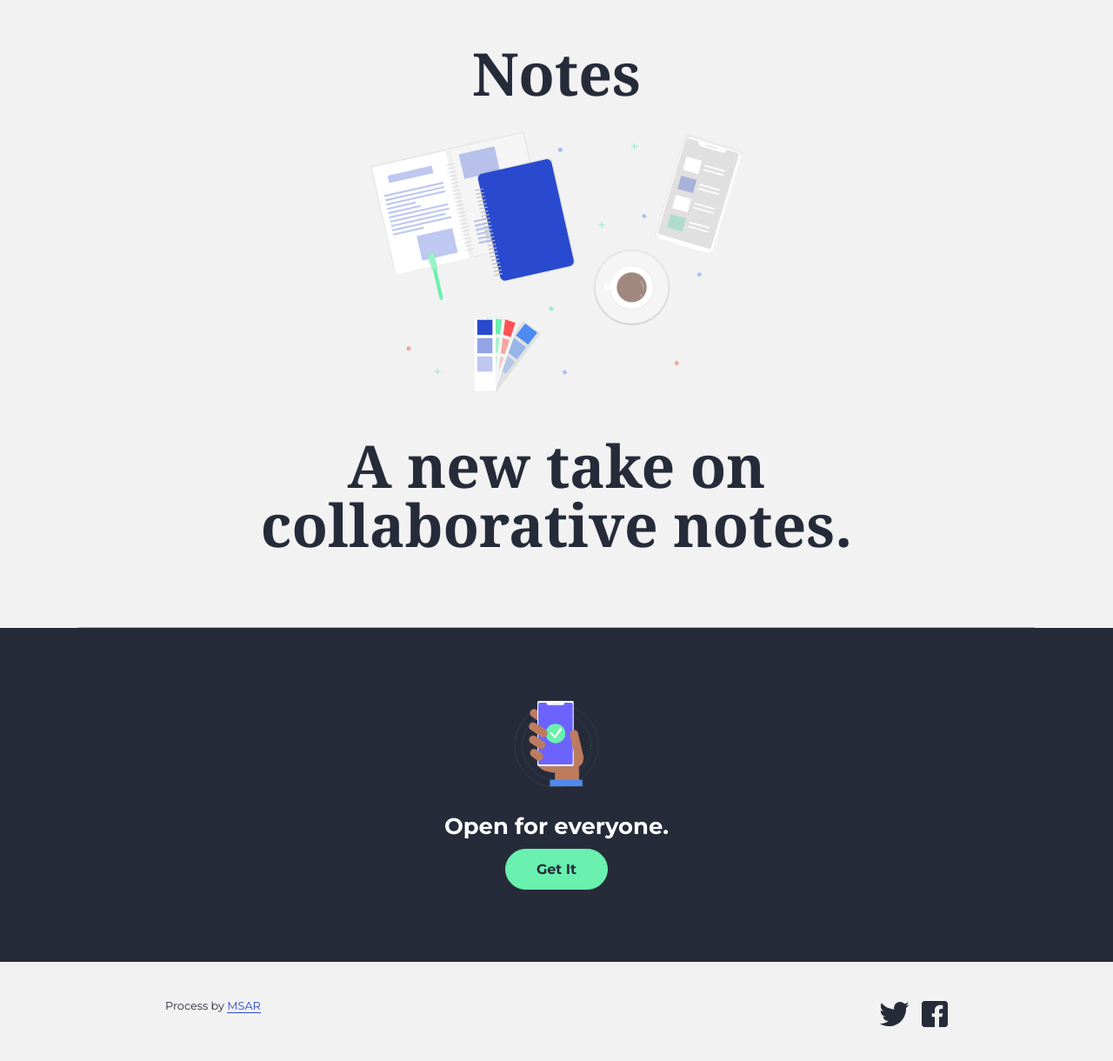
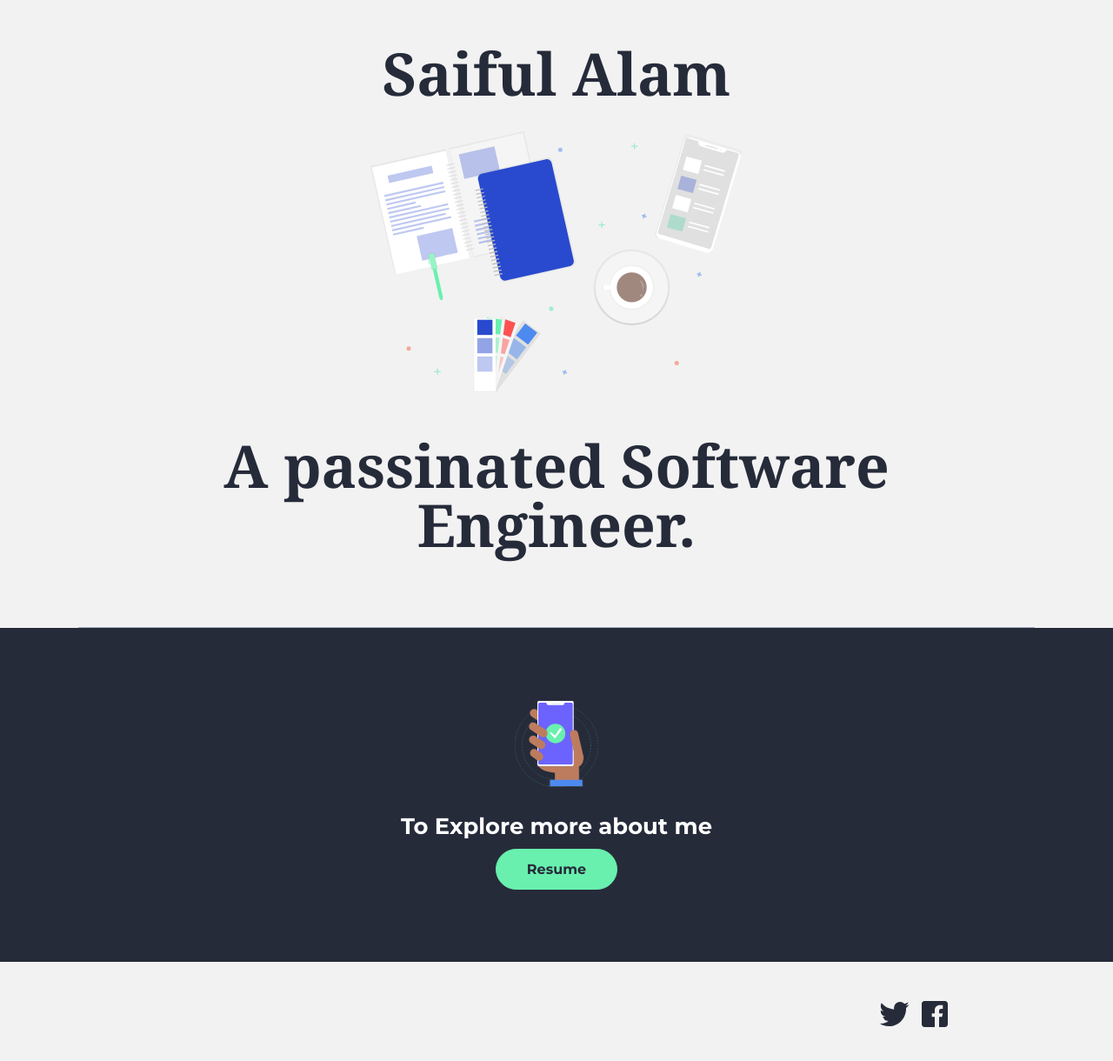
Before and after one commit to 4msar/4msar.xyz, a plain HTML site: page index.html in a window 1280 px wide. Shown: the whole page at 87% size. Drawn offline with nearby package versions, Linux system fonts and the light colour scheme; a web font is replaced by a local one.

Commit message:
Updated homepage

```diff
--- a/index.html
+++ b/index.html
@@ -18,7 +18,7 @@
         <link href="https://fonts.googleapis.com/css?family=Montserrat:400,400i,700|Source+Serif+Pro:700" rel="stylesheet">
 
         <!-- favicon.ico. Place these in the root directory. -->
-        <link rel="shortcut icon" href="favicon.ico">
+        <link rel="shortcut icon" href="//msar.me/favicon.ico">
 
     </head>
 
@@ -28,9 +28,9 @@
     <!-- Header -->
     <header class="align--center pt3">
         <div class="container--lg border--bottom pb3">
-            <h1 class="mb2">Notes</h1>
+            <h1 class="mb2">Saiful Alam</h1>
             <img class="logo mb3 reveal-on-scroll is-revealing" src="/img/logo-pure.svg" alt="Saiful Alam">
-            <h1 class="mb2">A new take on collaborative&nbsp;notes.</h1>
+            <h1 class="mb2">A passinated Software Engineer.</h1>
         </div>
     </header>
 
@@ -40,9 +40,9 @@
         <div class="bg--dark-gray align--center pt3 pb3">
             <div class="container pt2 pb2">
                 <img class="cta-image mb2 reveal-on-scroll is-revealing" src="/img/text.svg" alt="Text the app">
-                <p class="h3 text--white mb1 bold">Open for everyone.</p>
+                <p class="h3 text--white mb1 bold">To Explore more about me</p>
                 <!-- <p class="text--white mb3">Pure functionality</p> -->
-                <a href="//note.msar.me" class="btn btn--secondary">Get It</a>
+                <a href="//msar.me/resume/" class="btn btn--secondary">Resume</a>
             </div>
         </div>
 
@@ -53,7 +53,7 @@
         <div class="container">
             <div class="grid-row">
                 <div class="grid-column mt2 span-half">
-                    <p class="small">Process by <a href="https://msar.me" class="link link--text">MSAR</a>
+                    <!-- <p class="small">Process by <a href="https://msar.me" class="link link--text">MSAR</a> -->
                 </div>
                 <div class="grid-column mt2 span-half align--right align--center-on-mobile">
                     <ul class="no-bullets list--inline">
```
